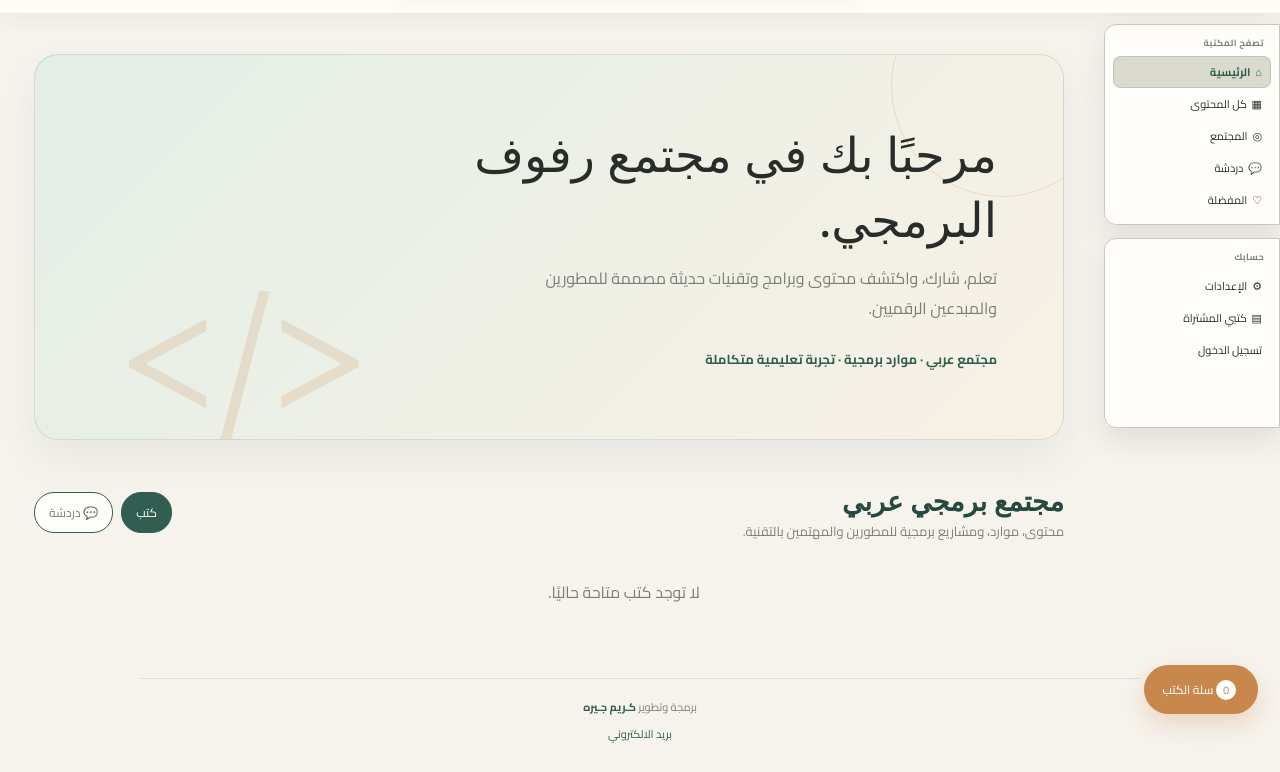
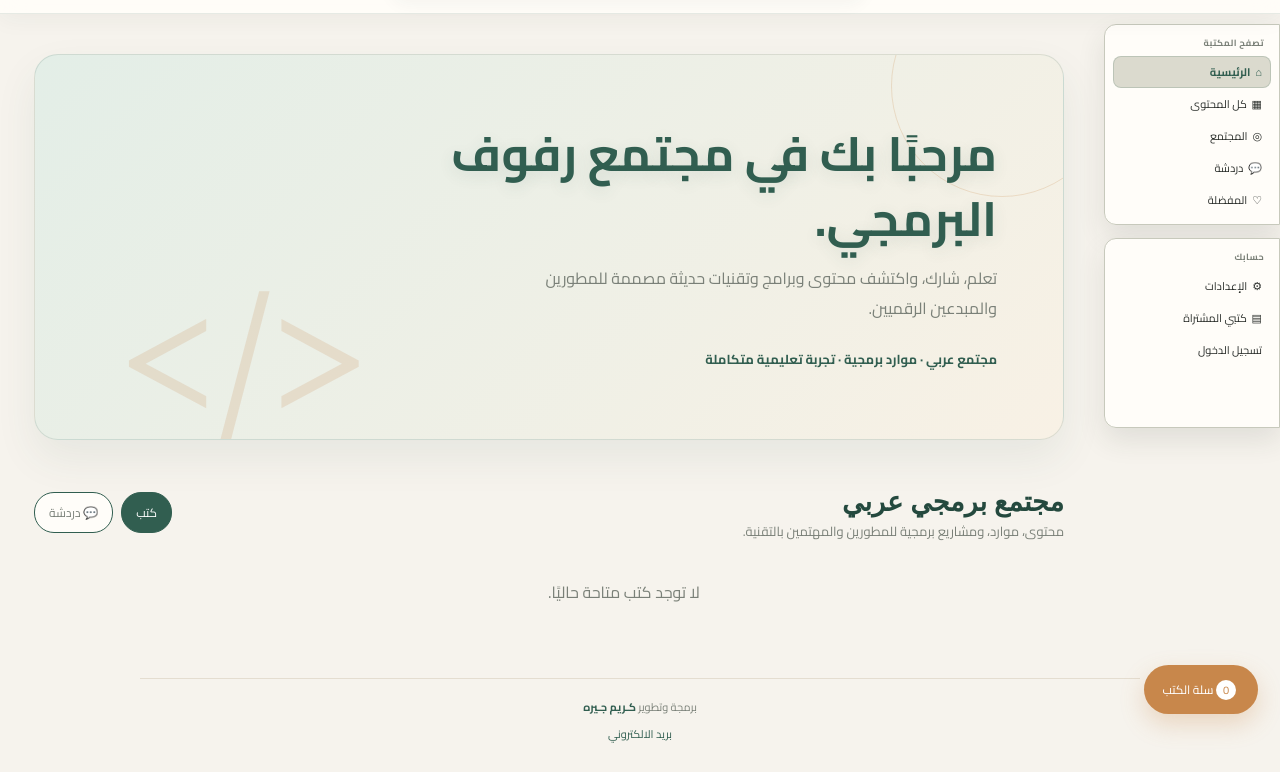
Before and after one commit to kareemWA/Rufuff, a website: page public/index.html in a window 1280 px wide. Shown: the part 64-836 px from the top of the page. Drawn offline with Linux system fonts and the light colour scheme; no server answers.

Commit message:
تحديث الملفات

```diff
--- a/public/assets/css/style.css
+++ b/public/assets/css/style.css
@@ -43,7 +43,7 @@ body.dark-mode { --bg: #1d2421; --surface: #26312c; --soft: #334139; --text: #f4
 .welcome { position: relative; width: min(1120px, calc(100% - 40px)); margin: 40px auto 0; padding: clamp(30px, 6vw, 66px); overflow: hidden; border: 1px solid #ded4c3; border-radius: 24px; background: linear-gradient(120deg, #e8eee7, #fbf5e9); }
 body.dark-mode .welcome { background: linear-gradient(120deg, #29453a, #3d3b2f); border-color: var(--border); }
 .welcome::after { content: "</>"; position: absolute; left: 8%; bottom: -42px; color: rgba(200, 135, 75, .18); font: 180px Georgia, serif; }
-.welcome h1 { position: relative; z-index: 1; max-width: 580px; margin: 0 0 12px; font-family: Georgia, serif; font-size: clamp(29px, 5vw, 48px); font-weight: 400; }
+.welcome h1 { position: relative; z-index: 1; max-width: 580px; margin: 0 0 12px; color: var(--primary); font-family: "Cairo", sans-serif; font-size: clamp(29px, 5vw, 48px); font-weight: 800; line-height: 1.35; text-shadow: 0 4px 16px rgba(49, 94, 80, .12); }
 .welcome p { position: relative; z-index: 1; max-width: 500px; margin: 0; color: var(--muted); font-size: 16px; }
 .welcome .shop-note { display: inline-block; margin-top: 24px; color: var(--primary); font-size: 13px; font-weight: 700; }
 
```
